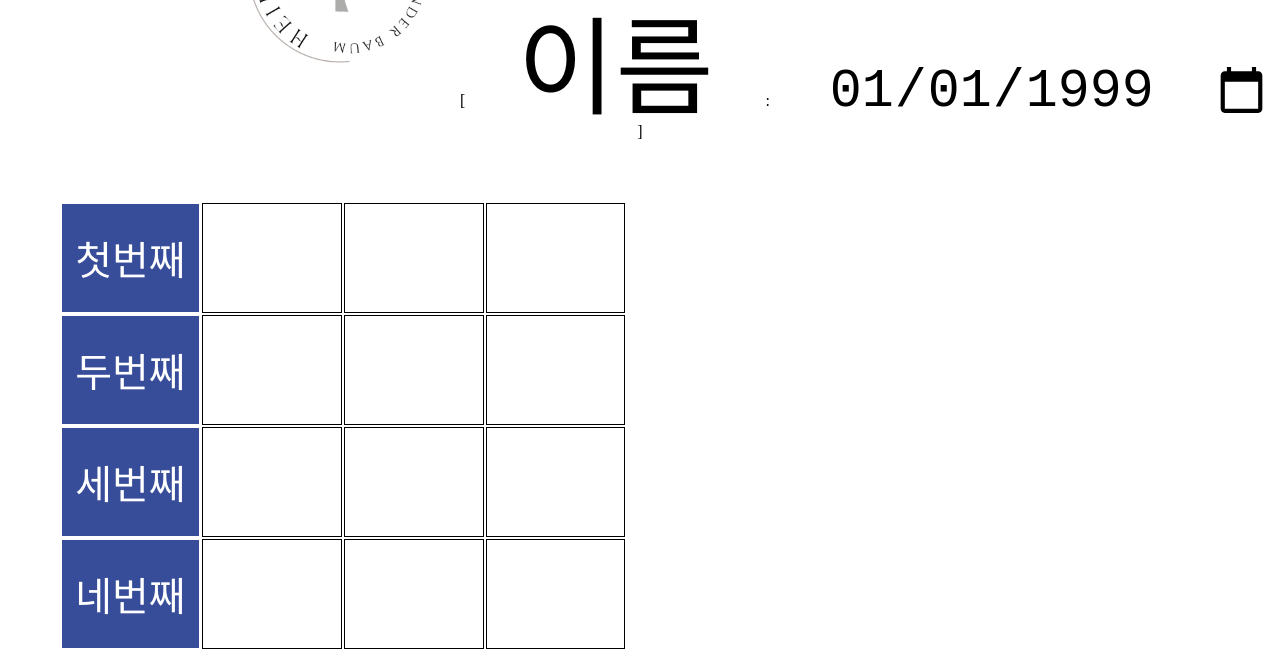
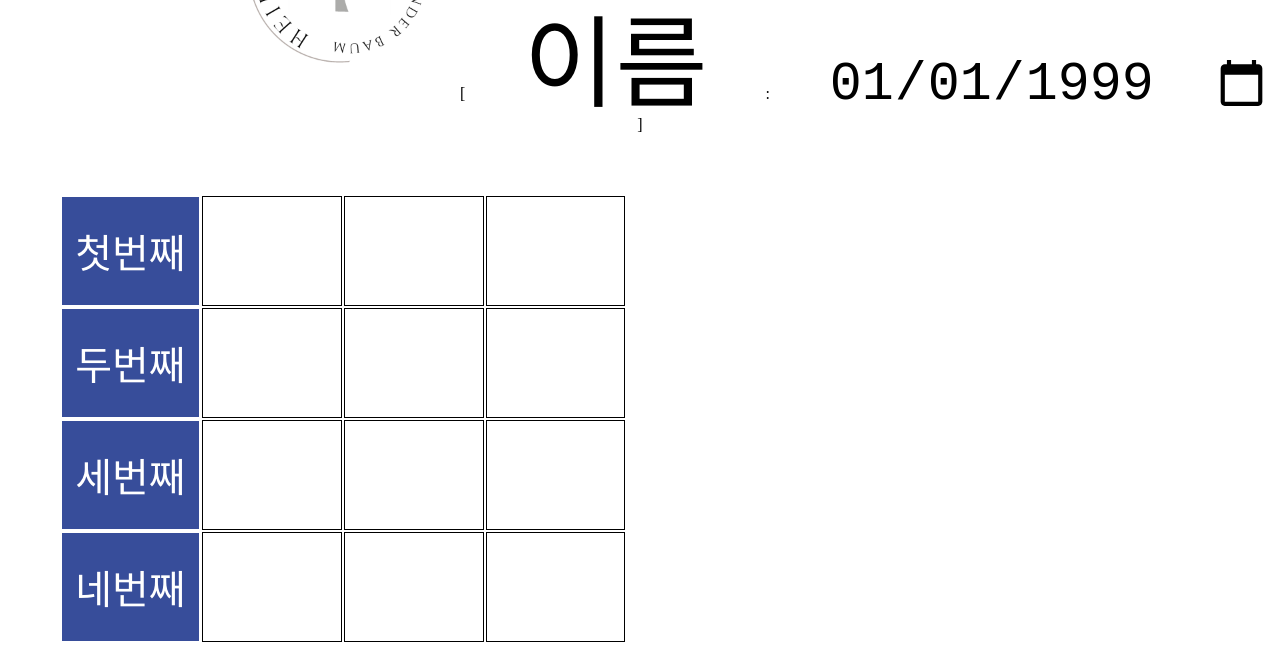
Before and after one commit to 00jun/heilendebaum, a plain HTML site: page index.html in a window 1280 px wide. Shown: the part 165-816 px from the top of the page. Drawn offline with Linux system fonts and the light colour scheme.

Commit message:
Update style.css

```diff
--- a/css/style.css
+++ b/css/style.css
@@ -33,7 +33,7 @@
 
     #name {
         width: 300px;
-        font-size: 80pt;
+        font-size: 75pt;
     }
 
     #date {
```
